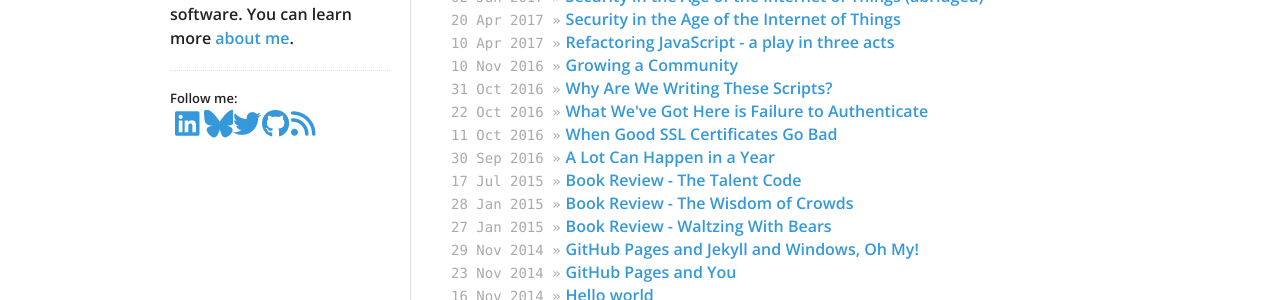
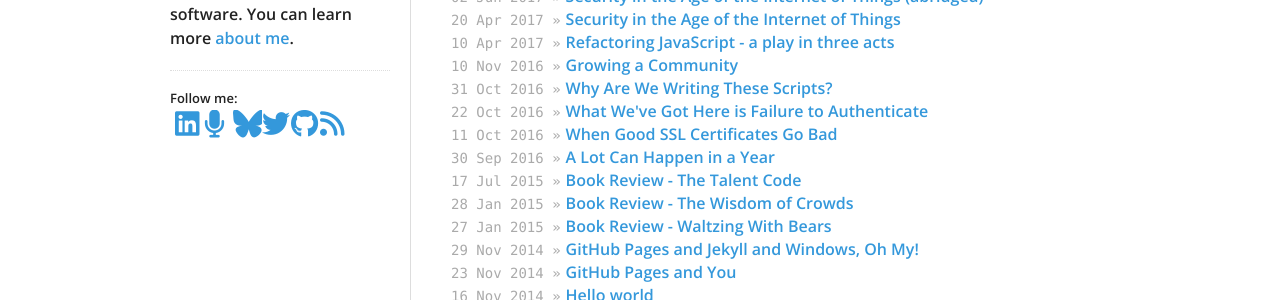
Before and after one commit to rpherbig/rpherbig.github.io, a Jekyll site: the page built from index.html, in a window 1280 px wide. Shown: the part 316-616 px from the top of the page. Built offline with Jekyll 4.4.1, drawn with Linux system fonts in a browser that asks for light colours.

Commit message:
Add Sessionize to socials

```diff
--- a/_data/theme.yml
+++ b/_data/theme.yml
@@ -14,6 +14,7 @@ social:
   #facebook:
   #tumblr:
   linkedin: robertherbig
+  sessionize: robert-herbig
   bluesky: robertherbig.bsky.social
   #gplus:
 
--- a/_includes/social.html
+++ b/_includes/social.html
@@ -3,6 +3,12 @@ Follow me:
   {% if site.data.theme.social.linkedin %}
   <a title="{{ site.data.theme.name }} on LinkedIn" href="https://www.linkedin.com/in/{{ site.data.theme.social.linkedin }}">
     <i class="fa-brands fa-linkedin"></i>
+  </a>
+  {% endif %}
+
+  {% if site.data.theme.social.sessionize %}
+  <a title="{{ site.data.theme.name }} on Sessionize" href="https://sessionize.com/{{ site.data.theme.social.sessionize }}">
+    <i class="fa-solid fa-microphone"></i>
   </a>
   {% endif %}
 
```
